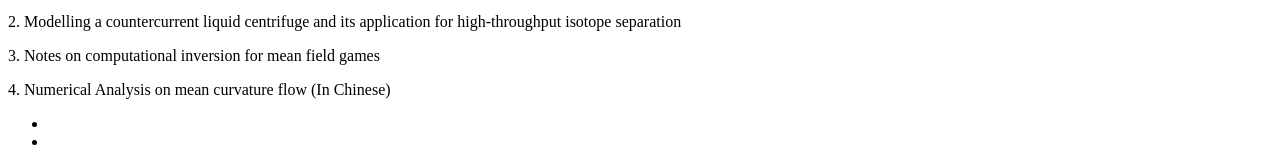
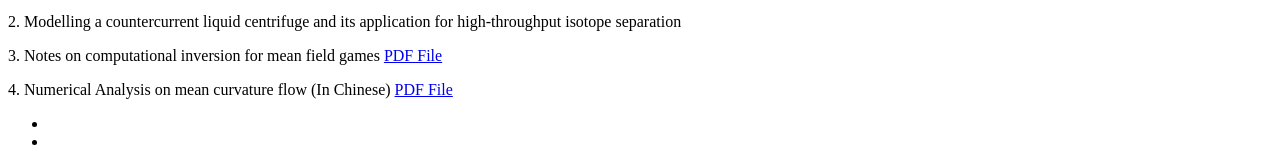
Before and after one commit to MAMBA-ROCKET/MAMBA-ROCKET.github.io, a plain HTML site: page index.html in a window 1280 px wide. Shown: the part 149-297 px from the top of the page. Drawn offline with Linux system fonts and the light colour scheme.

Commit message:
Update index.html

```diff
--- a/index.html
+++ b/index.html
@@ -5,9 +5,15 @@
 
 <p> 1. Modeling silane deposition in nanoporous carbon for high-capacity Si/C composite anode
 <a href="https://github.com/MAMBA-ROCKET/MAMBA-ROCKET.github.io/blob/main/MFG_IP_Computation.pdf" target="_blank">PDF File</a>
+
 <p> 2. Modelling a countercurrent liquid centrifuge and its application for high-throughput isotope separation
+
+
 <p> 3. Notes on computational inversion for mean field games
+<a href="https://github.com/MAMBA-ROCKET/MAMBA-ROCKET.github.io/blob/main/MFG_IP_Computation.pdf" target="_blank">PDF File</a>
+
 <p> 4. Numerical Analysis on mean curvature flow (In Chinese)
+<a href="https://github.com/MAMBA-ROCKET/MAMBA-ROCKET.github.io/blob/main/MFG_IP_Computation.pdf" target="_blank">PDF File</a>
 
 
 
```
